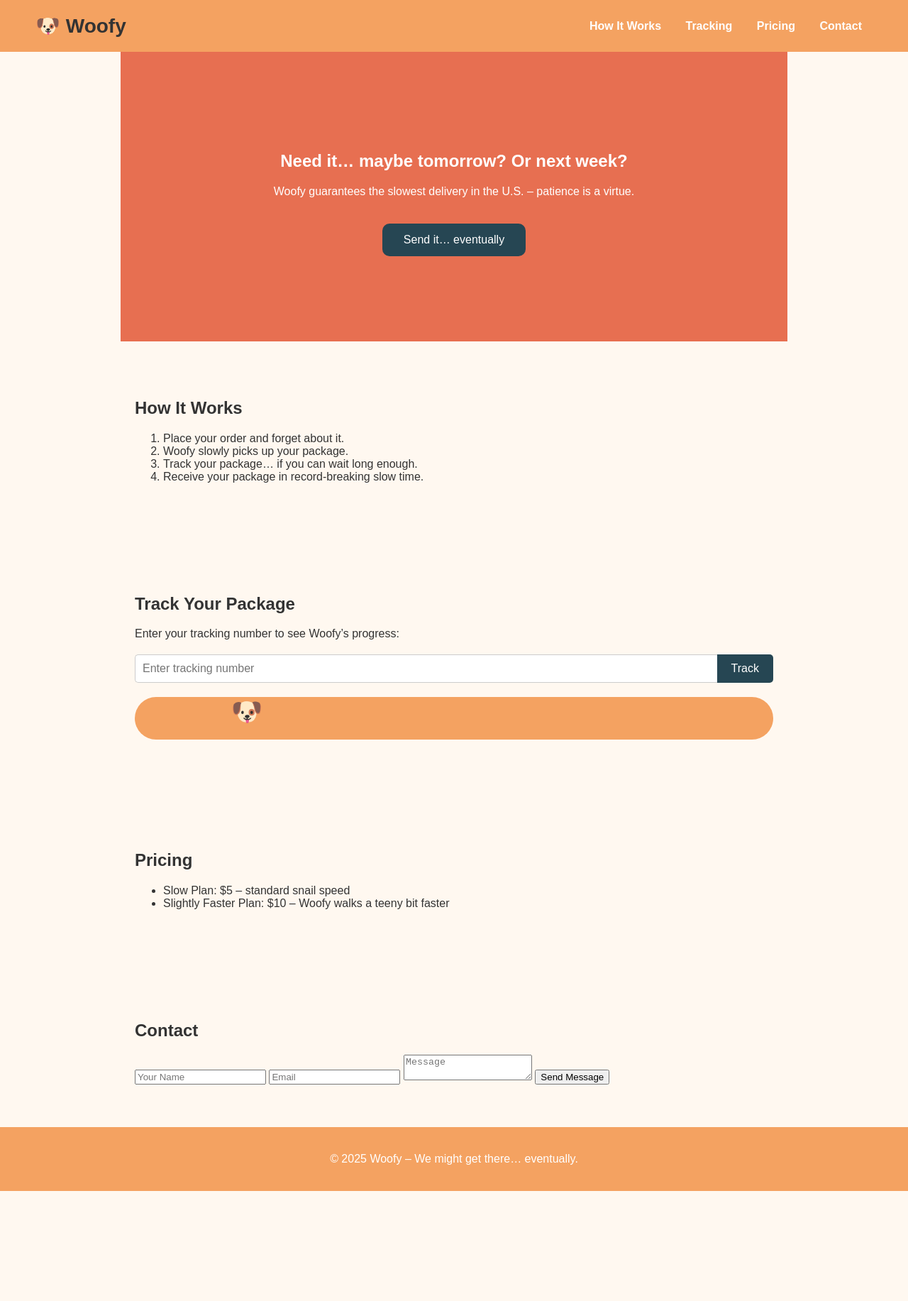
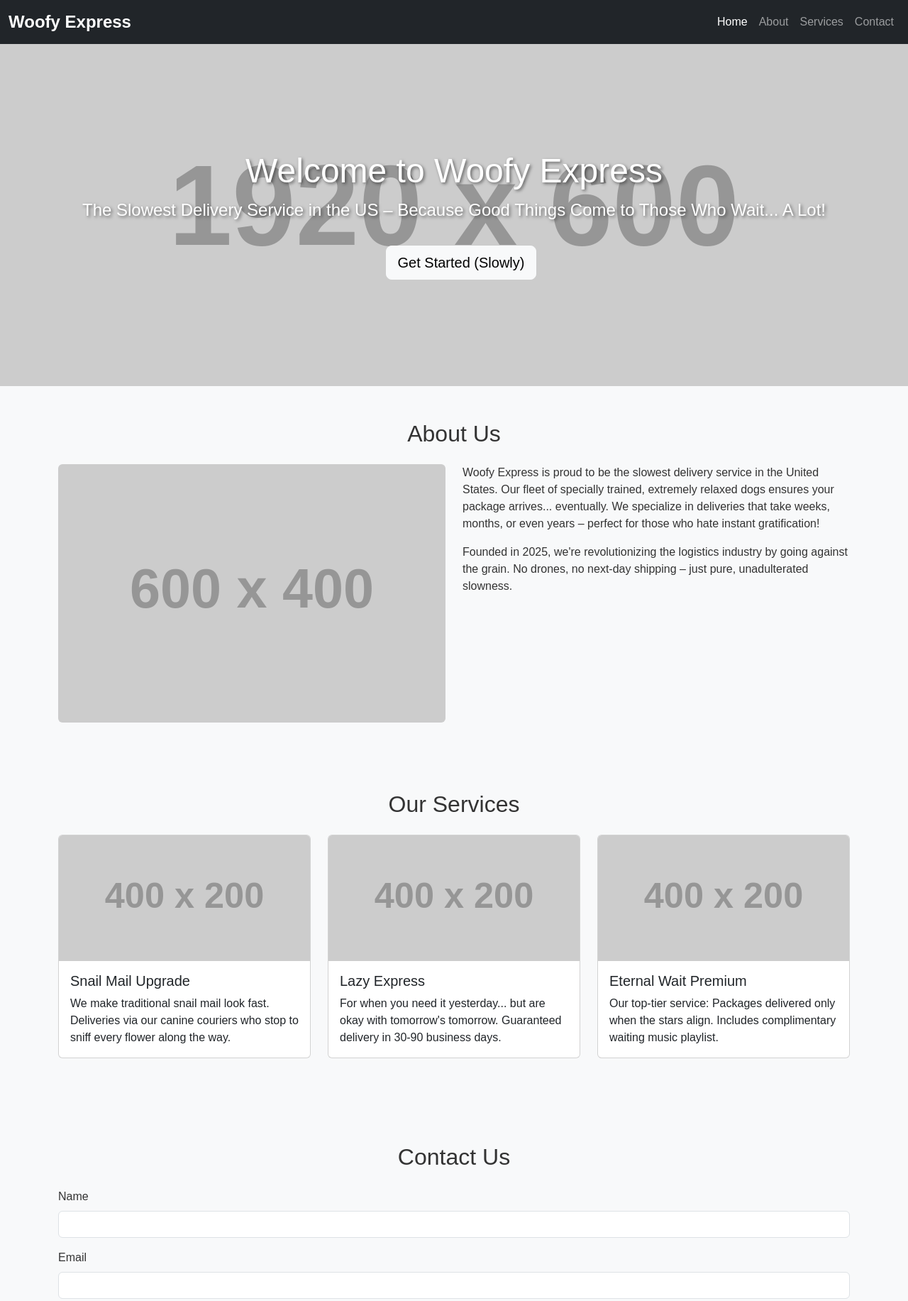
Before and after one commit to wakwaky/woofy, a plain HTML site: page woofy/index.html in a window 1280 px wide. Shown: the top 1833 px of the page at 71% size. Before the commit the page ends 1678 px from the top, so only its background shows below. Drawn offline with nearby package versions, Linux system fonts and the light colour scheme; placeholder pictures from the web are drawn by us.

Commit message:
Update index.html

```diff
--- a/woofy/index.html
+++ b/woofy/index.html
@@ -3,73 +3,179 @@
 <head>
     <meta charset="UTF-8">
     <meta name="viewport" content="width=device-width, initial-scale=1.0">
-  <title>Woofy – The Slowest Delivery</title>
-  <meta name="description" content="Woofy – The slowest delivery in the U.S. Patience is a virtue!">
-  <link rel="icon" href="favicon.ico">
-  <link rel="stylesheet" href="style.css">
+    <title>Woofy Express - The Slowest Delivery in the US</title>
+    <!-- Bootstrap CSS for advanced, responsive design -->
+    <link href="https://cdn.jsdelivr.net/npm/bootstrap@5.3.3/dist/css/bootstrap.min.css" rel="stylesheet" integrity="sha384-QWTKZyjpPEjISv5WaRU9OFeRpok6YctnYmDr5pNlyT2bRjXh0JMhjY6hW+ALEwIH" crossorigin="anonymous">
+    <!-- Custom CSS -->
+    <style>
+        body {
+            font-family: 'Arial', sans-serif;
+            background-color: #f8f9fa;
+            color: #333;
+        }
+        .navbar-brand {
+            font-weight: bold;
+            font-size: 1.5rem;
+        }
+        .hero {
+            background: url('https://via.placeholder.com/1920x600?text=Woofy+Express+Hero+Image') no-repeat center center/cover;
+            color: white;
+            text-shadow: 2px 2px 4px rgba(0,0,0,0.5);
+            padding: 150px 0;
+            text-align: center;
+        }
+        .hero h1 {
+            font-size: 3rem;
+        }
+        .hero p {
+            font-size: 1.5rem;
+        }
+        .feature-card {
+            transition: transform 0.3s ease;
+        }
+        .feature-card:hover {
+            transform: scale(1.05);
+        }
+        .slow-animation {
+            animation: slow-move 10s linear infinite;
+        }
+        @keyframes slow-move {
+            0% { transform: translateX(0); }
+            100% { transform: translateX(20px); }
+        }
+        footer {
+            background-color: #343a40;
+            color: white;
+            padding: 20px 0;
+        }
+    </style>
 </head>
 <body>
-  <header>
-    <div class="logo">🐶 Woofy</div>
-    <nav>
-      <a href="#how">How It Works</a>
-      <a href="#tracking">Tracking</a>
-      <a href="#pricing">Pricing</a>
-      <a href="#contact">Contact</a>
+
+    <!-- Navigation Bar -->
+    <nav class="navbar navbar-expand-lg navbar-dark bg-dark">
+        <div class="container-fluid">
+            <a class="navbar-brand" href="#">Woofy Express</a>
+            <button class="navbar-toggler" type="button" data-bs-toggle="collapse" data-bs-target="#navbarNav" aria-controls="navbarNav" aria-expanded="false" aria-label="Toggle navigation">
+                <span class="navbar-toggler-icon"></span>
+            </button>
+            <div class="collapse navbar-collapse" id="navbarNav">
+                <ul class="navbar-nav ms-auto">
+                    <li class="nav-item">
+                        <a class="nav-link active" aria-current="page" href="#home">Home</a>
+                    </li>
+                    <li class="nav-item">
+                        <a class="nav-link" href="#about">About</a>
+                    </li>
+                    <li class="nav-item">
+                        <a class="nav-link" href="#services">Services</a>
+                    </li>
+                    <li class="nav-item">
+                        <a class="nav-link" href="#contact">Contact</a>
+                    </li>
+                </ul>
+            </div>
+        </div>
     </nav>
-  </header>
 
-  <section class="hero">
-    <h1>Need it… maybe tomorrow? Or next week?</h1>
-    <p>Woofy guarantees the slowest delivery in the U.S. – patience is a virtue.</p>
-    <button onclick="alert('Thanks for trusting Woofy! He’ll get there… eventually!')">Send it… eventually</button>
+    <!-- Hero Section -->
+    <section id="home" class="hero">
+        <div class="container">
+            <h1>Welcome to Woofy Express</h1>
+            <p>The Slowest Delivery Service in the US – Because Good Things Come to Those Who Wait... A Lot!</p>
+            <button class="btn btn-light btn-lg mt-3 slow-animation">Get Started (Slowly)</button>
+        </div>
     </section>
 
-  <section id="how">
-    <h2>How It Works</h2>
-    <ol>
-      <li>Place your order and forget about it.</li>
-      <li>Woofy slowly picks up your package.</li>
-      <li>Track your package… if you can wait long enough.</li>
-      <li>Receive your package in record-breaking slow time.</li>
-    </ol>
+    <!-- About Section -->
+    <section id="about" class="py-5">
+        <div class="container">
+            <h2 class="text-center mb-4">About Us</h2>
+            <div class="row">
+                <div class="col-md-6">
+                    <img src="https://via.placeholder.com/600x400?text=Lazy+Dog+Image" alt="Lazy Dog" class="img-fluid rounded">
+                </div>
+                <div class="col-md-6">
+                    <p>Woofy Express is proud to be the slowest delivery service in the United States. Our fleet of specially trained, extremely relaxed dogs ensures your package arrives... eventually. We specialize in deliveries that take weeks, months, or even years – perfect for those who hate instant gratification!</p>
+                    <p>Founded in 2025, we're revolutionizing the logistics industry by going against the grain. No drones, no next-day shipping – just pure, unadulterated slowness.</p>
+                </div>
+            </div>
+        </div>
     </section>
 
-  <section id="tracking">
-    <h2>Track Your Package</h2>
-    <p>Enter your tracking number to see Woofy’s progress:</p>
-    <div class="tracking-form">
-      <input type="text" id="tracking-number" placeholder="Enter tracking number">
-      <button onclick="trackPackage()">Track</button>
+    <!-- Services Section -->
+    <section id="services" class="py-5 bg-light">
+        <div class="container">
+            <h2 class="text-center mb-4">Our Services</h2>
+            <div class="row">
+                <div class="col-md-4">
+                    <div class="card feature-card mb-4">
+                        <img src="https://via.placeholder.com/400x200?text=Snail+Mail+Service" class="card-img-top" alt="Snail Mail">
+                        <div class="card-body">
+                            <h5 class="card-title">Snail Mail Upgrade</h5>
+                            <p class="card-text">We make traditional snail mail look fast. Deliveries via our canine couriers who stop to sniff every flower along the way.</p>
                         </div>
-    <div class="tracker">
-      <div class="dog">🐶</div>
                     </div>
-    <p id="tracking-status"></p>
+                </div>
+                <div class="col-md-4">
+                    <div class="card feature-card mb-4">
+                        <img src="https://via.placeholder.com/400x200?text=Lazy+Express" class="card-img-top" alt="Lazy Express">
+                        <div class="card-body">
+                            <h5 class="card-title">Lazy Express</h5>
+                            <p class="card-text">For when you need it yesterday... but are okay with tomorrow's tomorrow. Guaranteed delivery in 30-90 business days.</p>
+                        </div>
+                    </div>
+                </div>
+                <div class="col-md-4">
+                    <div class="card feature-card mb-4">
+                        <img src="https://via.placeholder.com/400x200?text=Eternal+Wait" class="card-img-top" alt="Eternal Wait">
+                        <div class="card-body">
+                            <h5 class="card-title">Eternal Wait Premium</h5>
+                            <p class="card-text">Our top-tier service: Packages delivered only when the stars align. Includes complimentary waiting music playlist.</p>
+                        </div>
+                    </div>
+                </div>
+            </div>
+        </div>
     </section>
 
-  <section id="pricing">
-    <h2>Pricing</h2>
-    <ul>
-      <li>Slow Plan: $5 – standard snail speed</li>
-      <li>Slightly Faster Plan: $10 – Woofy walks a teeny bit faster</li>
-    </ul>
+    <!-- Contact Section -->
+    <section id="contact" class="py-5">
+        <div class="container">
+            <h2 class="text-center mb-4">Contact Us</h2>
+            <form id="contactForm">
+                <div class="mb-3">
+                    <label for="name" class="form-label">Name</label>
+                    <input type="text" class="form-control" id="name" required>
+                </div>
+                <div class="mb-3">
+                    <label for="email" class="form-label">Email</label>
+                    <input type="email" class="form-control" id="email" required>
+                </div>
+                <div class="mb-3">
+                    <label for="message" class="form-label">Message</label>
+                    <textarea class="form-control" id="message" rows="5" required></textarea>
+                </div>
+                <button type="submit" class="btn btn-primary">Send (Expect Reply in 2-4 Weeks)</button>
+            </form>
+        </div>
     </section>
 
-  <section id="contact">
-    <h2>Contact</h2>
-    <form onsubmit="alert('Thanks! We’ll get back… eventually.'); return false;">
-      <input type="text" placeholder="Your Name" required>
-      <input type="email" placeholder="Email" required>
-      <textarea placeholder="Message" required></textarea>
-      <button type="submit">Send Message</button>
-    </form>
-  </section>
-
-  <footer>
-    <p>© 2025 Woofy – We might get there… eventually.</p>
+    <!-- Footer -->
+    <footer class="text-center">
+        <p>&copy; 2025 Woofy Express. All rights reserved. Delivering slowly since... well, we're still working on it.</p>
     </footer>
 
-  <script src="script.js"></script>
+    <!-- Bootstrap JS -->
+    <script src="https://cdn.jsdelivr.net/npm/bootstrap@5.3.3/dist/js/bootstrap.bundle.min.js" integrity="sha384-YvpcrYf0tY3lHB60NNkmXc5s9fDVZLESaAA55NDzOxhy9GkcIdslK1eN7N6jIeHz" crossorigin="anonymous"></script>
+    <!-- Custom JS -->
+    <script>
+        document.getElementById('contactForm').addEventListener('submit', function(e) {
+            e.preventDefault();
+            alert('Your message has been sent! Expect a response... eventually.');
+            this.reset();
+        });
+    </script>
+
 </body>
 </html>
```
Lines whose indentation alone changed are shown as unchanged.
